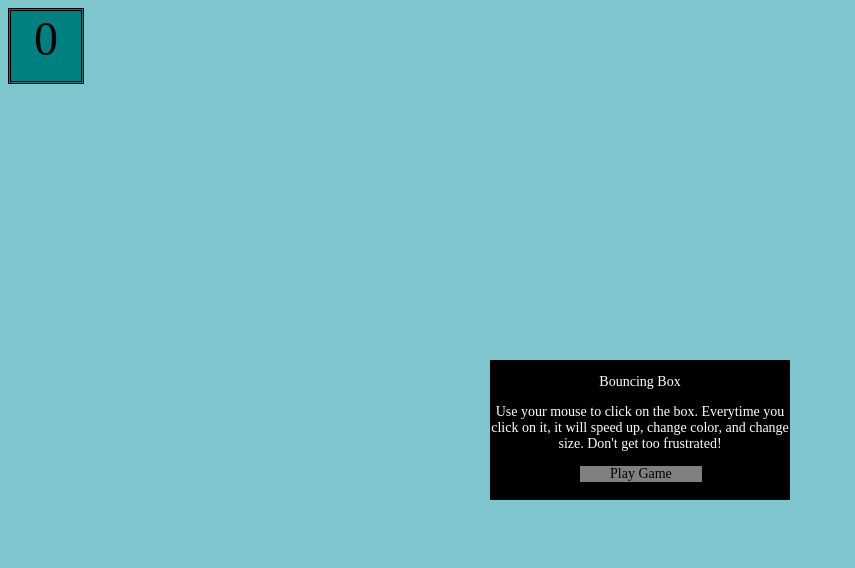
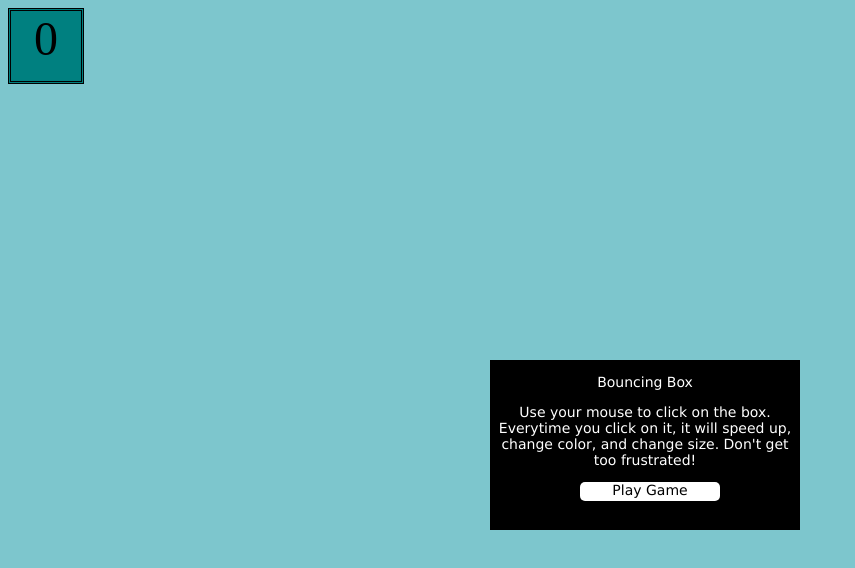
Before and after one commit to MZengel21/MZengel21.github.io, a plain HTML site: page projects/bouncing-box/index.html in a window 1280 px wide. Shown: the whole page, without its empty margins (0-855 px from the left). Drawn offline with Linux system fonts and the light colour scheme.

Commit message:
A basic website

```diff
--- a/projects/bouncing-box/index.html
+++ b/projects/bouncing-box/index.html
@@ -27,12 +27,13 @@
 		}
 		.textbox {
 			background-color: black;
+			font-family: Verdana, arial, helvetica, sans-serif;
 			font-size: 14px;
 			position: absolute;
 			color: white;
 			text-align: center;
-			width:300px;
-    		height:140px;
+			width:310px;
+    		height:170px;
     		top:50%;
     		left:50%;
     		margin-top:-40px;
@@ -40,15 +41,22 @@
 		    display: table;
 		}
 		.button {
-			background-color: gray;
+			background-color: white;
+			width:80px;
+			border-radius:5px;
 			display: table;
 			position:absolute;
+			height:19px;
 			color: black;
 			margin: 0;
 			text-align: center;
 			margin-left: 90px;
 			padding-right: 30px;
 			padding-left: 30px;
+			border-width: 1px;
+		}
+		.button:active {
+			background-color: #538ae2;
 		}
 	</style>
 
```
